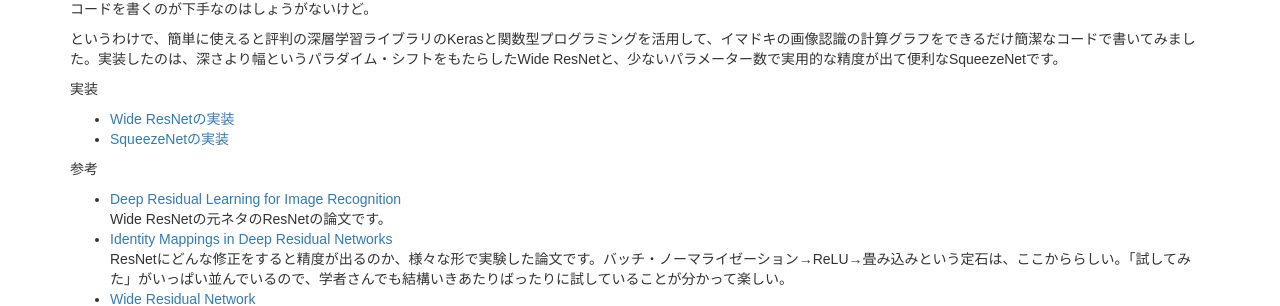
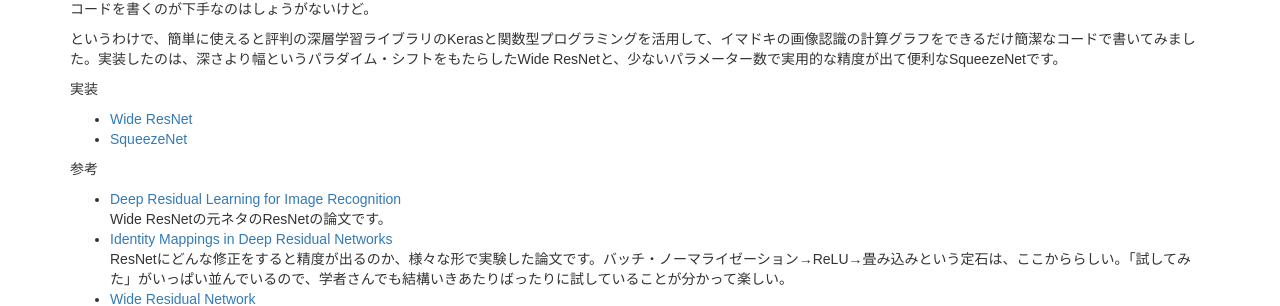
Before and after one commit to tail-island/tail-island.github.io, a Jekyll site: the page built from _posts/2017-10-25-keras-and-fp.md, in a window 1280 px wide and 900 px high. Shown: the part 382-688 px from the top of the window. Built offline with Jekyll 4.4.1, drawn with Linux system fonts in a browser that asks for light colours.

Commit message:
keras and fp is added.

```diff
--- a/_posts/2017-10-25-keras-and-fp.md
+++ b/_posts/2017-10-25-keras-and-fp.md
@@ -13,8 +13,8 @@ tags:     ["Keras, 深層学習, 関数型プログラミング"]
 
 実装
 
-* [Wide ResNetの実装](https://github.com/tail-island/try-wide-residual-net)
-* [SqueezeNetの実装](https://github.com/tail-island/try-squeeze-net)
+* [Wide ResNet](https://github.com/tail-island/try-wide-residual-net)
+* [SqueezeNet](https://github.com/tail-island/try-squeeze-net)
 
 参考
 
```
Also changed, not shown: 1 other file.
